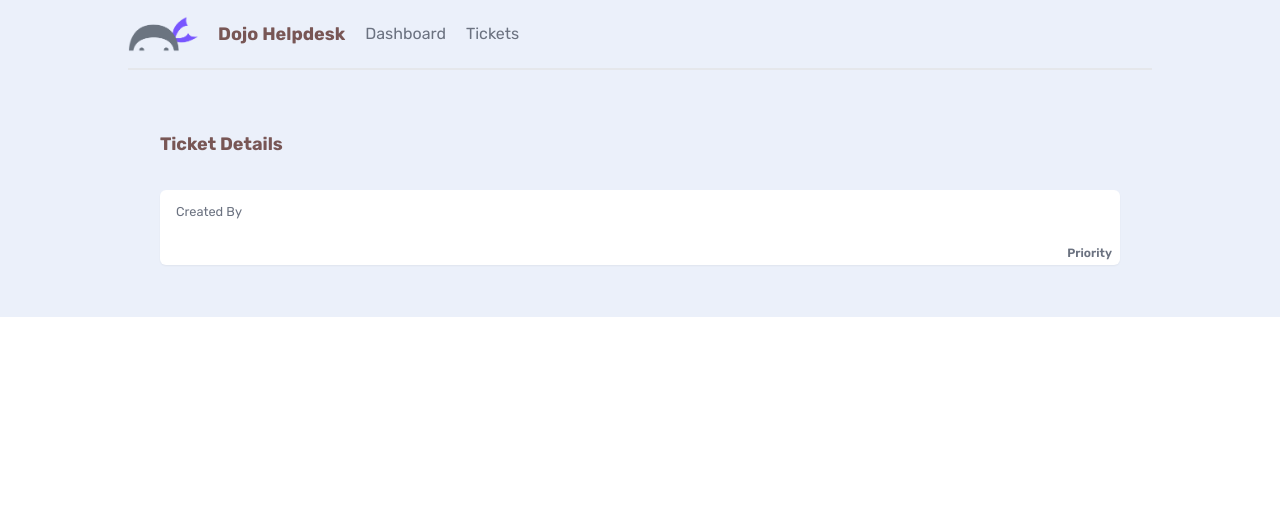
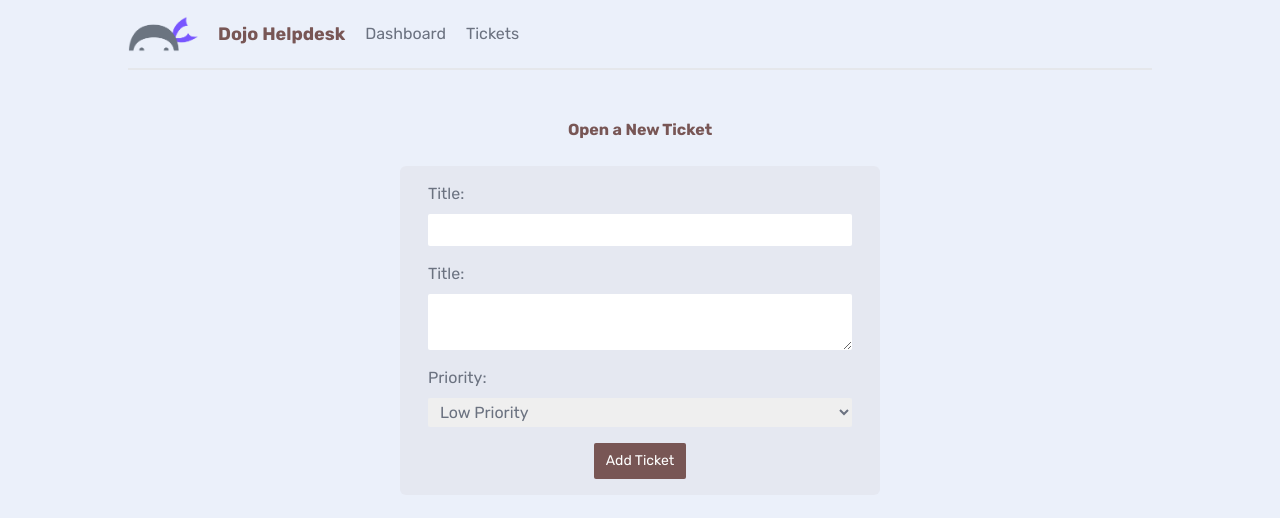
Before and after one commit to manishsaraan/nextjs-demo-app, a Next.js app: page /tickets/create in a window 1280 px wide. Shown: the top 518 px of the page. Built offline with nearby package versions, Linux system fonts and the light colour scheme; no server answers.

Commit message:
add ticket

```diff
--- a/_data/db.json
+++ b/_data/db.json
@@ -20,6 +20,76 @@
       "body": "Lorem ipsum Triforce sit amet, Linkus Hyruleus tempus Ganondorf. Nunc ocarina sagittis quis Majoras Mask. Nulla in metus arcu. Suspendisse potenti. In vel mauris varius, consectetur Zora ipsum eget, Master Sword porttitor urna. Fusce elementum urna elit, eget eleifend velit consectetur eget. Integer vel lobortis ipsum, vitae auctor Ocarina of Time. Donec sed urna dapibus, interdum magna a, eleifend magna. Curabitur tincidunt enim a neque volutpat. Phasellus auctor magna vel nunc pretium, ut volutpat justo tristique. Pellentesque cursus convallis mauris, in tempus enim tincidunt vitae.",
       "priority": "high",
       "user_email": "peach@netninja.dev"
+    },
+    {
+      "title": "qq",
+      "body": "qqq",
+      "priority": "medium",
+      "user_email": "mario@netninja.dev",
+      "id": "PMlJha_"
+    },
+    {
+      "title": "qq",
+      "body": "qq",
+      "priority": "low",
+      "user_email": "mario@netninja.dev",
+      "id": "hlqGQXV"
+    },
+    {
+      "title": "xcxzczzx",
+      "body": "cxzxxzczxcxz",
+      "priority": "low",
+      "user_email": "mario@netninja.dev",
+      "id": "1_ioAPG"
+    },
+    {
+      "title": "w",
+      "body": "w",
+      "priority": "low",
+      "user_email": "mario@netninja.dev",
+      "id": "y4xHM-2"
+    },
+    {
+      "title": "dfdfd",
+      "body": "fdfdfd",
+      "priority": "low",
+      "user_email": "mario@netninja.dev",
+      "id": "2MoT6PD"
+    },
+    {
+      "title": "sdfsdf",
+      "body": "sdfsdfsdf",
+      "priority": "low",
+      "user_email": "mario@netninja.dev",
+      "id": "sFF__Fb"
+    },
+    {
+      "title": "sdfsdf",
+      "body": "sdfsdfsdf",
+      "priority": "low",
+      "user_email": "mario@netninja.dev",
+      "id": "9fmNJ2o"
+    },
+    {
+      "title": "sdfsdf",
+      "body": "sdfsdfsdfdsfsdfsdfsdf",
+      "priority": "low",
+      "user_email": "mario@netninja.dev",
+      "id": "bkQ0CGh"
+    },
+    {
+      "title": "dfsdf",
+      "body": "sdfsdfsdfsdf",
+      "priority": "low",
+      "user_email": "mario@netninja.dev",
+      "id": "IDGBr7t"
+    },
+    {
+      "title": "sdfas",
+      "body": "dfsdfasdfasdfsdf",
+      "priority": "low",
+      "user_email": "mario@netninja.dev",
+      "id": "p6CZuDx"
     }
   ]
 }
--- /dev/null
+++ b/app/loading.tsx
@@ -0,0 +1,9 @@
+import React from 'react'
+
+export default function Loading() {
+  return (
+    <div className='text-center'>
+             Loading....
+    </div>
+  )
+}
--- /dev/null
+++ b/app/not-found.tsx
@@ -0,0 +1,12 @@
+import Link from 'next/link'
+import React from 'react'
+
+export default function NotFound() {
+  return (
+    <div className='text-center'>
+        <h2 className='text-3x1'>There was a problem</h2>
+        <p>We coulnt find the page you are looking for</p>
+        <p>Got to <Link href={'/tickets'}>Homepage</Link></p>
+    </div>
+  )
+}
--- a/app/tickets/TicketList.tsx
+++ b/app/tickets/TicketList.tsx
@@ -1,6 +1,7 @@
 import Link from "next/link";
 
 async function getTickets(){
+
     const resp = await fetch('http://localhost:4000/tickets',{
         next: {
             revalidate: 0 // refetch in 30 seconds
--- a/app/tickets/[id]/page.tsx
+++ b/app/tickets/[id]/page.tsx
@@ -1,3 +1,4 @@
+import { notFound } from 'next/navigation';
 import React from 'react'
 
 interface Ticket {
@@ -12,12 +13,35 @@ interface Prop {
     id: string
 }
 
+export const dynamicParams = true;
+// allow pages to be created ahead of time in prod
+export async function generateStaticParams(){
+    //[{id: 1}, {id: 2}]
+    const res = await fetch('http://localhost:4000/tickets/');
+
+    const tickets = await res.json();
+
+    return tickets.map((ticket:Ticket) => {
+        return {
+            id: ticket.id
+        }
+    })
+}
+
 async function getTicket(id: string) {
+    await new Promise(resolve => setTimeout(resolve, 3000));
+
+
     const resp = await fetch('http://localhost:4000/tickets/'+id,{
         next: {
-            revalidate: 0 // refetch in 30 seconds
+            revalidate: 60 // refetch in 60 seconds
         }
     });
+
+    if(!resp.ok){
+        notFound();
+        return;
+    }
     const data = await resp.json();
 
     return data;
--- /dev/null
+++ b/app/tickets/create/CreateForm.tsx
@@ -0,0 +1,72 @@
+"use client"
+
+import { useRouter } from "next/navigation"
+import { useState } from "react"
+
+export default function CreateForm() {
+  const router = useRouter()
+
+  const [title, setTitle] = useState('')
+  const [body, setBody] = useState('')
+  const [priority, setPriority] = useState('low')
+  const [isLoading, setIsLoading] = useState(false)
+
+  const handleSubmit = async (e:any)  => {
+    e.preventDefault()
+    setIsLoading(true)
+
+    const newTicket = { title, body, priority, user_email: 'mario@netninja.dev' }
+
+    const res = await fetch('http://localhost:4000/tickets', {
+      method: "POST",
+      headers: {"Content-Type": "application/json"},
+      body: JSON.stringify(newTicket)
+    })
+
+    if (res.status === 201) {
+      router.refresh() // prefetch newly created page
+      router.push('/tickets')
+    }
+
+  }
+
+  return (
+    <form onSubmit={handleSubmit} className="w-1/2">
+      <label>
+        <span>Title:</span>
+        <input
+          required
+          type="text"
+          onChange={(e) => setTitle(e.target.value)}
+          value={title}
+        />
+      </label>
+      <label>
+        <span>Title:</span>
+        <textarea
+          required
+          onChange={(e) => setBody(e.target.value)}
+          value={body}
+        />
+      </label>
+      <label>
+        <span>Priority:</span>
+        <select
+          onChange={(e) => setPriority(e.target.value)}
+          value={priority}
+        >
+          <option value="low">Low Priority</option>
+          <option value="medium">Medium Priority</option>
+          <option value="high">High Priority</option>
+        </select>
+      </label>
+      <button
+        className="btn-primary"
+        disabled={isLoading}
+      >
+      {isLoading && <span>Adding...</span>}
+      {!isLoading && <span>Add Ticket</span>}
+    </button>
+    </form>
+  )
+}
--- /dev/null
+++ b/app/tickets/create/page.tsx
@@ -0,0 +1,10 @@
+import CreateForm from './CreateForm'
+
+export default async function CreateTicket() {
+  return (
+    <main>
+      <h2 className="text-center">Open a New Ticket</h2>
+      <CreateForm />
+    </main>
+  )
+}
--- /dev/null
+++ b/app/tickets/not-found.tsx
@@ -0,0 +1,12 @@
+import Link from 'next/link'
+import React from 'react'
+
+export default function NotFound() {
+  return (
+    <div className='text-center'>
+        <h2 className='text-3x1'>There was a problem</h2>
+        <p>We coulnt find the page you are looking for</p>
+        <p>Got to <Link href={'/tickets'}>Homepage</Link></p>
+    </div>
+  )
+}
--- a/app/tickets/page.tsx
+++ b/app/tickets/page.tsx
@@ -1,11 +1,23 @@
-import React from 'react'
+import React, { Suspense } from 'react'
+import Link from 'next/link'
 import TicketList from './TicketList'
+import Loading from '../loading'
 
 export default function Tickets() {
   return (
-    <>
-    <div>Tickets</div>
-    <TicketList/>
-    </>
+   <main>
+      <nav>
+        <div>
+          <h2>Tickets</h2>
+          <p><small>Currently open tickets.</small></p>
+        </div>
+        <Link href="/tickets/create" className="ml-auto">
+          <button className="btn-primary">New Ticket</button>
+        </Link>
+      </nav>
+      <Suspense fallback={<Loading />}>
+        <TicketList />
+      </Suspense>
+    </main>
   )
 }
--- a/tailwind.config.ts
+++ b/tailwind.config.ts
@@ -14,7 +14,7 @@ const config: Config = {
     },
   },
   plugins: [
-    require('daisyui')
+
   ],
 }
 export default config
```
Lines whose indentation alone changed are shown as unchanged.
